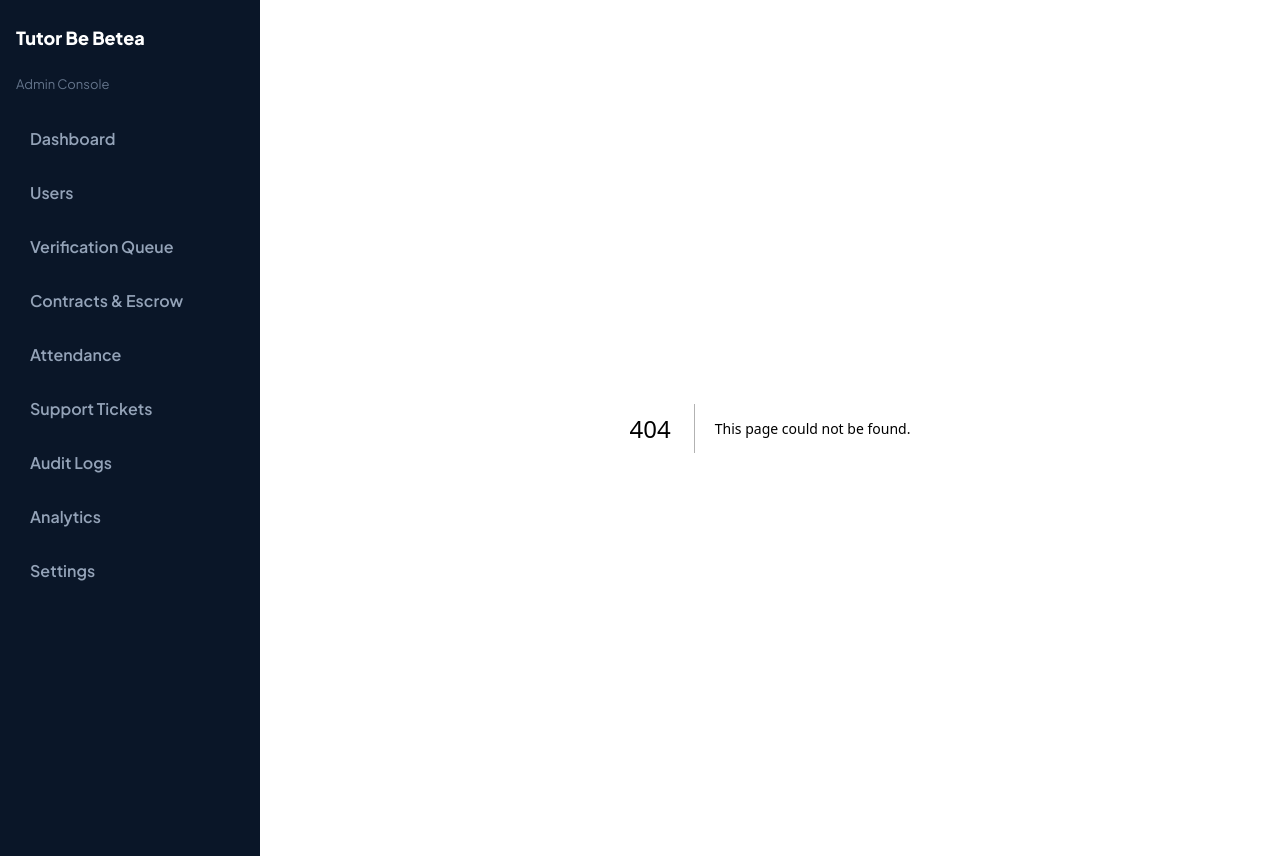
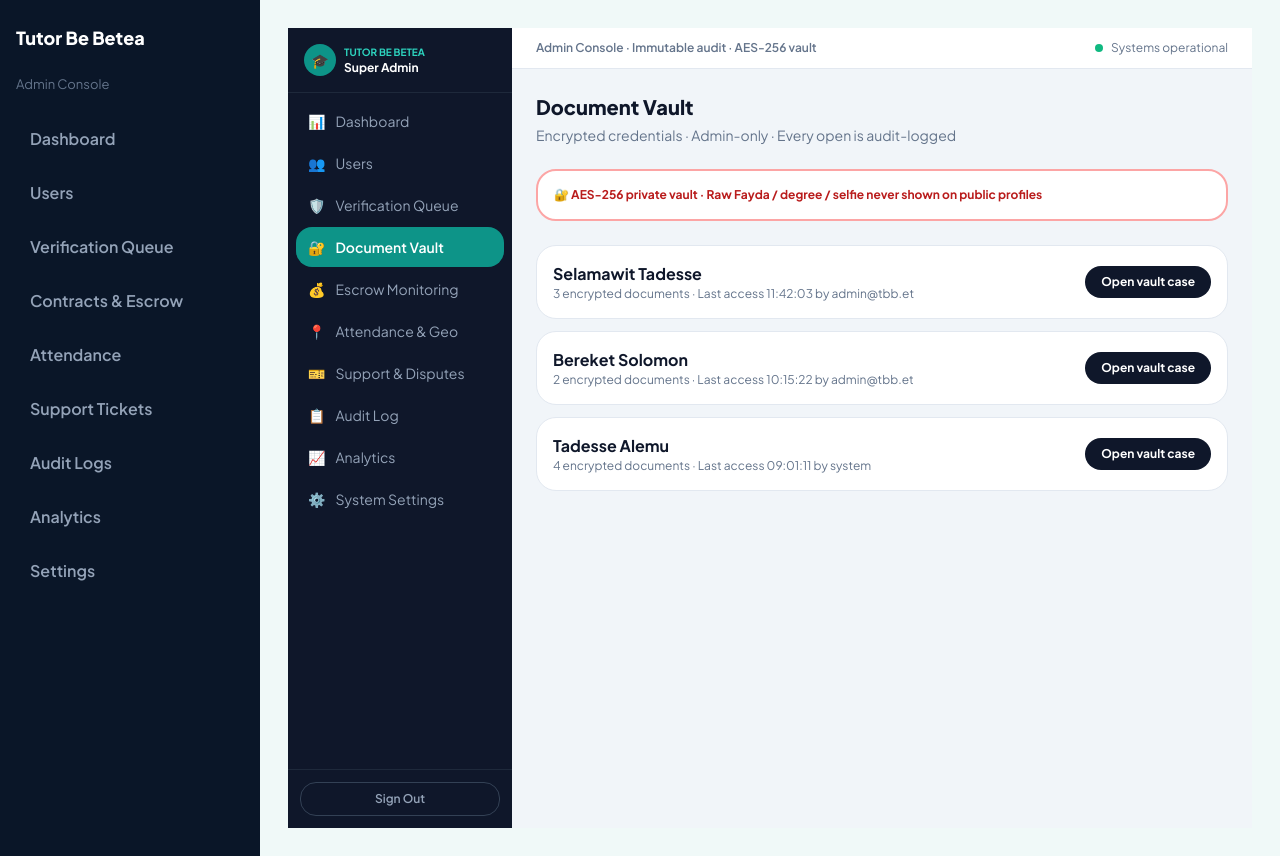
Before and after one commit to Zeordi/tutor-be-betea, a Next.js app in the folder apps/admin/: page /vault in a window 1280 px wide. Before the commit this address had no page. Built offline with nearby package versions, Linux system fonts and the light colour scheme.

Commit message:
Create vault/page.tsx

```diff
--- /dev/null
+++ b/apps/admin/app/(dashboard)/vault/page.tsx
@@ -0,0 +1,47 @@
+import Link from "next/link";
+import PageHeader from "@/components/PageHeader";
+
+const VAULT = [
+  { id: "v1", name: "Selamawit Tadesse", docs: 3, lastAccess: "11:42:03", by: "admin@tbb.et" },
+  { id: "v2", name: "Bereket Solomon", docs: 2, lastAccess: "10:15:22", by: "admin@tbb.et" },
+  { id: "v3", name: "Tadesse Alemu", docs: 4, lastAccess: "09:01:11", by: "system" },
+];
+
+export default function VaultPage() {
+  return (
+    <div className="space-y-6">
+      <PageHeader
+        title="Document Vault"
+        subtitle="Encrypted credentials · Admin-only · Every open is audit-logged"
+      />
+
+      <div className="rounded-2xl border-2 border-red-300 bg-white p-4 dark:border-red-800 dark:bg-[#112240]">
+        <p className="text-xs font-bold text-red-700 dark:text-red-400">
+          🔐 AES-256 private vault · Raw Fayda / degree / selfie never shown on public profiles
+        </p>
+      </div>
+
+      <div className="space-y-3">
+        {VAULT.map((row) => (
+          <div
+            key={row.id}
+            className="flex flex-wrap items-center justify-between gap-3 rounded-2xl border border-slate-200 bg-white p-4 dark:border-slate-800 dark:bg-[#112240]"
+          >
+            <div>
+              <p className="font-bold text-slate-900 dark:text-white">{row.name}</p>
+              <p className="text-xs text-slate-500">
+                {row.docs} encrypted documents · Last access {row.lastAccess} by {row.by}
+              </p>
+            </div>
+            <Link
+              href={`/verification/${row.id}`}
+              className="rounded-xl bg-slate-900 px-4 py-2 text-xs font-bold text-white dark:bg-teal-600"
+            >
+              Open vault case
+            </Link>
+          </div>
+        ))}
+      </div>
+    </div>
+  );
+}
```
